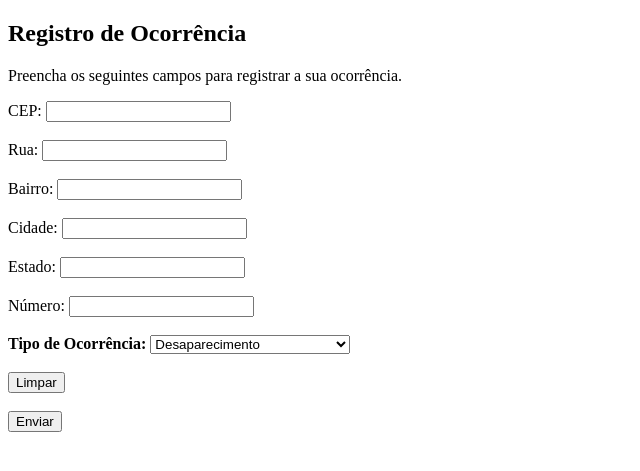
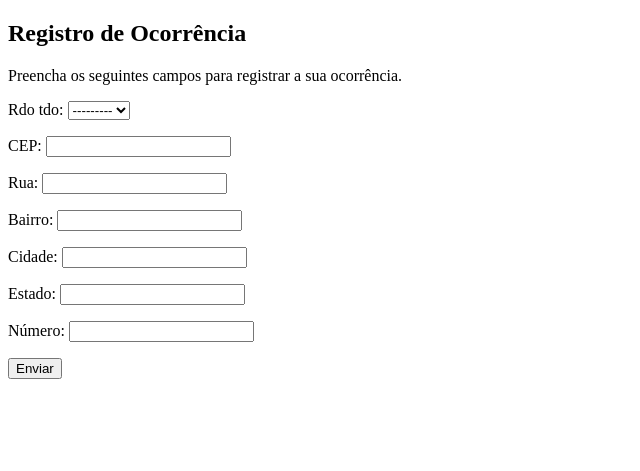
Before and after one commit to MC426-2s2023/MC426, a Django app: page /register/ in a window 1280 px wide. Shown: the top 471 px of the page, without its empty margins (0-640 px from the left). Run offline with Django 4.2, Linux system fonts and the light colour scheme; a user stored in the database is signed in; data that the repository does not hold is empty.

Commit message:
constroi formulario com metodo do django

```diff
--- a/projeto_mc426/register/templates/crime_register.html
+++ b/projeto_mc426/register/templates/crime_register.html
@@ -10,64 +10,12 @@
 
     <h2>Registro de Ocorrência</h2>
 	<p>Preencha os seguintes campos para registrar a sua ocorrência.</p>
-    <form  method="post">
+    <form action="{% url 'crime_register' %}" method="post">
         {% csrf_token %}
-        <!-- Campo do CEP -->
-        <label for="rdo_cep">CEP:</label>
-        <input type="text" id="rdo_cep" name="rdo_cep" required>
-		<br><br>
+        {{ form.as_p }}
+        <input type="submit" value="Enviar" />
+    </form>
 
-        <!-- Campo da rua -->
-        <label for="rdo_rua">Rua:</label>
-        <input type="text" id="rdo_rua" name="rdo_rua" required>
-		<br><br>
-
-        <!-- Campo do Bairro -->
-        <label for="rdo_bairro">Bairro:</label>
-        <input type="text" id="rdo_bairro" name="rdo_bairro" required>
-		<br><br>
-
-        <!-- Campo da Cidade -->
-        <label for="rdo_cidade">Cidade:</label>
-        <input type="text" id="rdo_cidade" name="rdo_cidade" required>
-		<br><br>
-
-        <!-- Campo do Estado -->
-        <label for="rdo_estado">Estado:</label>
-        <input type="text" id="rdo_estado" name="rdo_estado" required>
-		<br><br>
-
-        <!-- Campo do Número -->
-        <label for="rdo_numero">Número:</label>
-        <input type="int" id="rdo_numero" name="rdo_numero" required>
-		<br><br>
-
-        <!-- Caixa de Seleção para Ocorrência -->
-        <label for="rdo_tdo"><b>Tipo de Ocorrência:<b></label>
-        <select id="rdo_tdo" name="rdo_tdo">
-            <option value="1">Desaparecimento</option>
-            <option value="2">Maus tratos aos animais</option>
-            <option value="3">Ameaça ou atividade suspeita</option>
-            <option value="4">Roubo à residência</option>
-            <option value="5">Furto pessoa/veículo</option>
-            <option value="6">Roubo pessoa/veículo</option>
-            <option value="7">Assalto à mão armada</option>
-            <option value="8">Sequestro</option>
-            <option value="9">Estupro</option>
-            <option value="10">Homicídio</option>
-            <option value="11">Outros</option>
-            <!-- Adicionar mais opções conforme necessário -->
-        </select>
-
-		<br><br>
-
-        <!-- Botões de Limpar e Enviar -->
-        <button type="reset">Limpar</button>
-        <br><br>
-        <button type="submit">Enviar</button>
-
-
-    </form>
 
 </body>
 </html>
```
